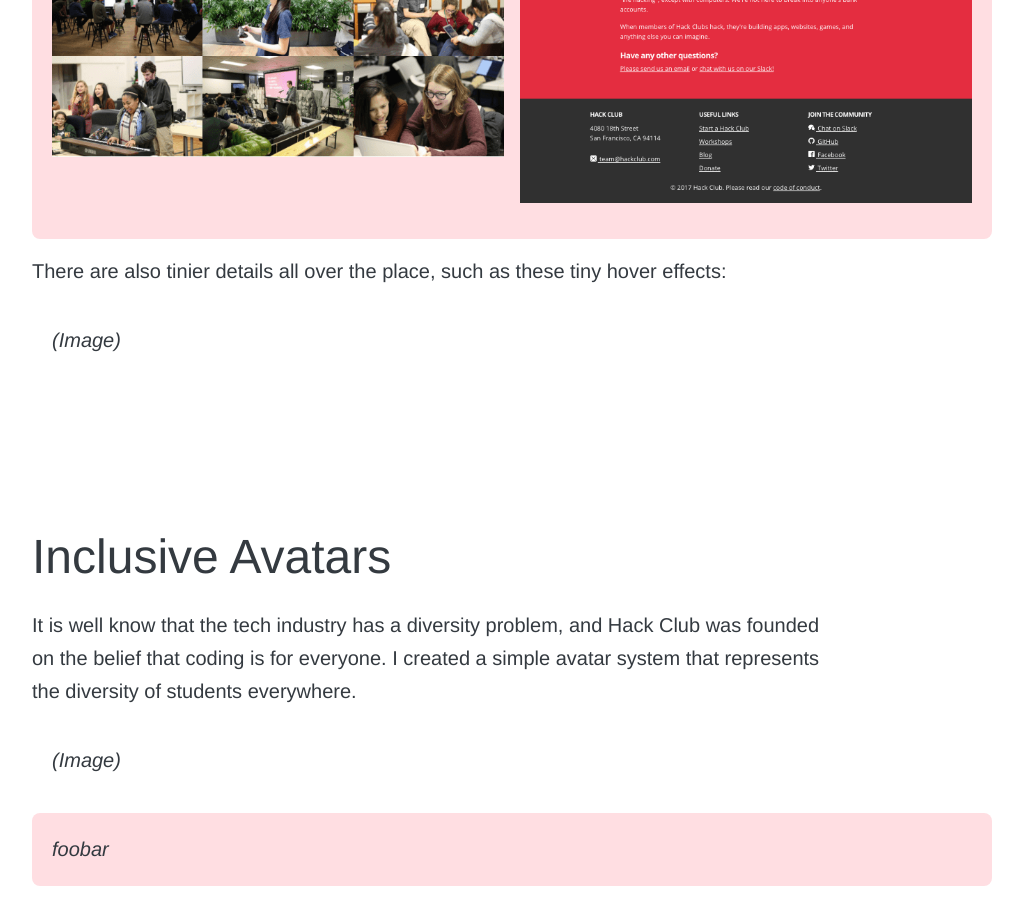
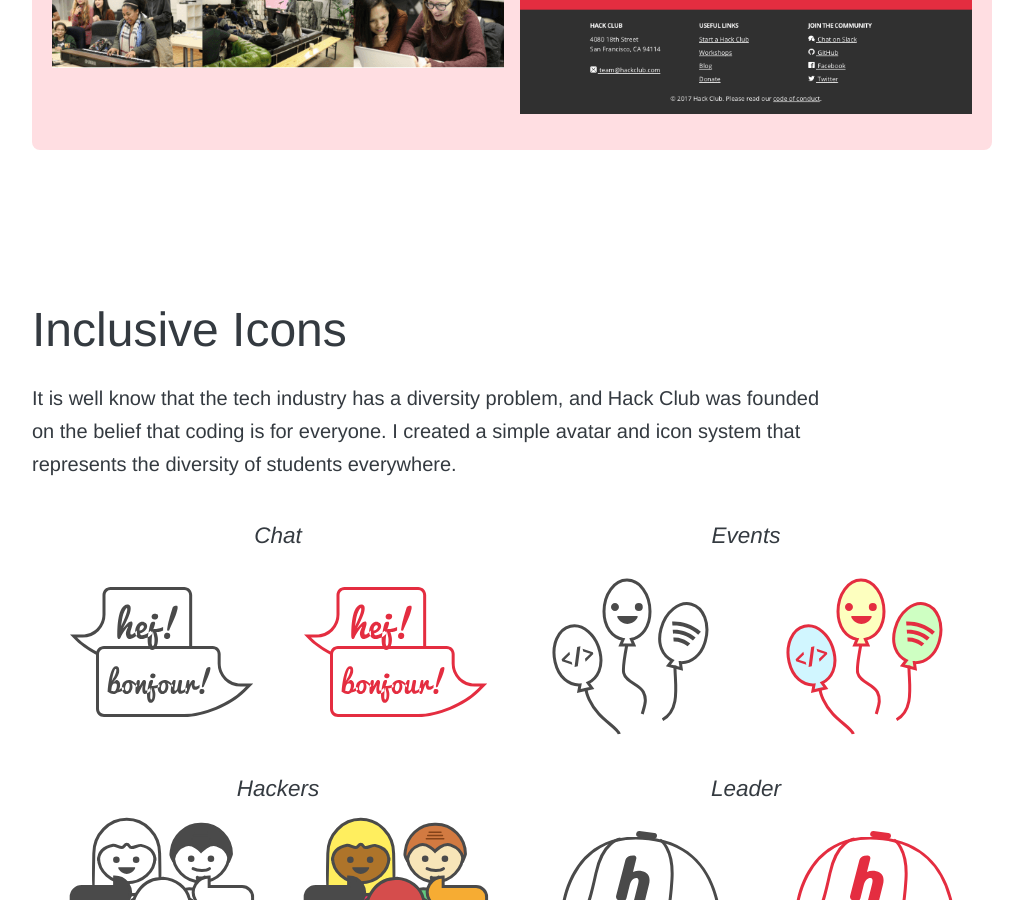
Before and after one commit to pixelyunicorn/2019-website-portfolio, a Jekyll site: the page built from _work/07-Hack-Club-61c32864-f437-47dd-a3fe-e3746658f4ca.md, in a window 1280 px wide and 900 px high, scrolled down 2405 px. Shown: the whole window, without its empty margins (128-1151 px from the left). Built offline with Jekyll 4.4.1, drawn with Linux system fonts in a browser that asks for light colours; nearby versions of some CDN libraries; some web fonts are replaced; some of the changed text lies outside the part shown.

Commit message:
One stop closer

```diff
--- a/_work/07-Hack-Club-61c32864-f437-47dd-a3fe-e3746658f4ca.md
+++ b/_work/07-Hack-Club-61c32864-f437-47dd-a3fe-e3746658f4ca.md
@@ -36,17 +34,60 @@ I created a homepage that answers the nonprofit's age-old questions of “What i
 	</row>
 </blockquote>
 
-There are also tinier details all over the place, such as these tiny hover effects:
+# Inclusive Icons
 
-> (Image)
+It is well know that the tech industry has a diversity problem, and Hack Club was founded on the belief that coding is for everyone. I created a simple avatar and icon system that represents the diversity of students everywhere.
 
-# Inclusive Avatars
-
-It is well know that the tech industry has a diversity problem, and Hack Club was founded on the belief that coding is for everyone. I created a simple avatar system that represents the diversity of students everywhere.
-
-> (Image)
-
-> > foobar
+<blockquote class="text-center">
+	<row>
+		<column>
+			<i>Chat</i>
+			<row>
+				<columnz class="no-margin-bottom"><img src="{{ site.baseurl }}/media/work/hackclub/ChatBW.svg" alt=""></columnz>
+				<columnz class="no-margin-bottom"><img src="{{ site.baseurl }}/media/work/hackclub/Chat.svg" alt=""></columnz>
+			</row>
+		</column>
+		<column>
+			<i>Events</i>
+			<row>
+				<columnz class="no-margin-bottom"><img src="{{ site.baseurl }}/media/work/hackclub/EventsBW.svg" alt=""></columnz>
+				<columnz class="no-margin-bottom"><img src="{{ site.baseurl }}/media/work/hackclub/Events.svg" alt=""></columnz>
+			</row>
+		</column>
+	</row>
+	<row>
+		<column>
+			<i>Hackers</i>
+			<row>
+				<columnz class="no-margin-bottom"><img src="{{ site.baseurl }}/media/work/hackclub/HackersBW.svg" alt=""></columnz>
+				<columnz class="no-margin-bottom"><img src="{{ site.baseurl }}/media/work/hackclub/Hackers.svg" alt=""></columnz>
+			</row>
+		</column>
+		<column>
+			<i>Leader</i>
+			<row>
+				<columnz class="no-margin-bottom"><img src="{{ site.baseurl }}/media/work/hackclub/LeaderBW.svg" alt=""></columnz>
+				<columnz class="no-margin-bottom"><img src="{{ site.baseurl }}/media/work/hackclub/Leader.svg" alt=""></columnz>
+			</row>
+		</column>
+	</row>
+	<row>
+		<column>
+			<i>Partnerships</i>
+			<row>
+				<columnz class="no-margin-bottom"><img src="{{ site.baseurl }}/media/work/hackclub/PartnershipsBW.svg" alt=""></columnz>
+				<columnz class="no-margin-bottom"><img src="{{ site.baseurl }}/media/work/hackclub/Partnerships.svg" alt=""></columnz>
+			</row>
+		</column>
+		<column>
+			<i>Resources</i>
+			<row>
+				<columnz class="no-margin-bottom"><img src="{{ site.baseurl }}/media/work/hackclub/ResourcesBW.svg" alt=""></columnz>
+				<columnz class="no-margin-bottom"><img src="{{ site.baseurl }}/media/work/hackclub/Resources.svg" alt=""></columnz>
+			</row>
+		</column>
+	</row>
+</blockquote>
 
 I also worked on a few smaller things within their design system, including business cards and tiled patterns:
 
```
Also changed, not shown: other parts of _work/07-Hack-Club-61c32864-f437-47dd-a3fe-e3746658f4ca.md (+0 -2 lines), _work/04-CodeDay-Philly-82391c85-e956-4c19-afa0-d39e7e141d16.md (+10 -1 lines), media/work/codeday/promo-back.png (added), media/work/codeday/promo-code.png (added), media/work/codeday/promo-poster.png (added), media/work/codeday/promo-sponsor.png (added), media/work/hackclub/Chat.svg (added), media/work/hackclub/ChatBW.svg (added), media/work/hackclub/Events.svg (added), media/work/hackclub/EventsBW.svg (added), media/work/hackclub/Hackers.svg (added), media/work/hackclub/HackersBW.svg (added), media/work/hackclub/Leader.svg (added), media/work/hackclub/LeaderBW.svg (added), 6 more files.
